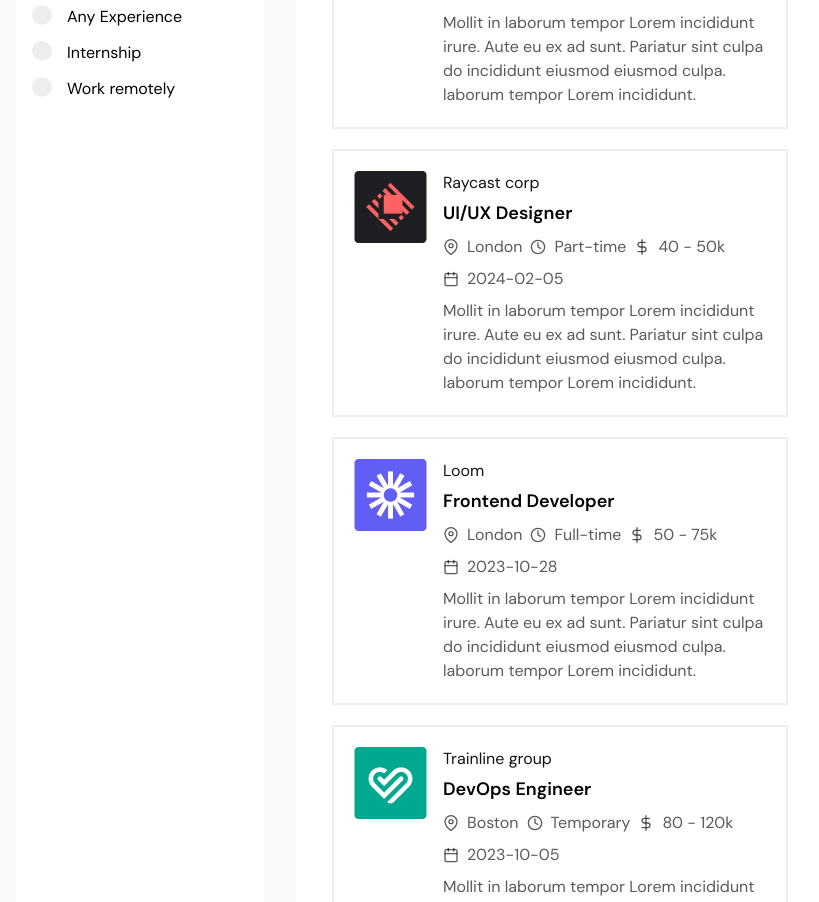
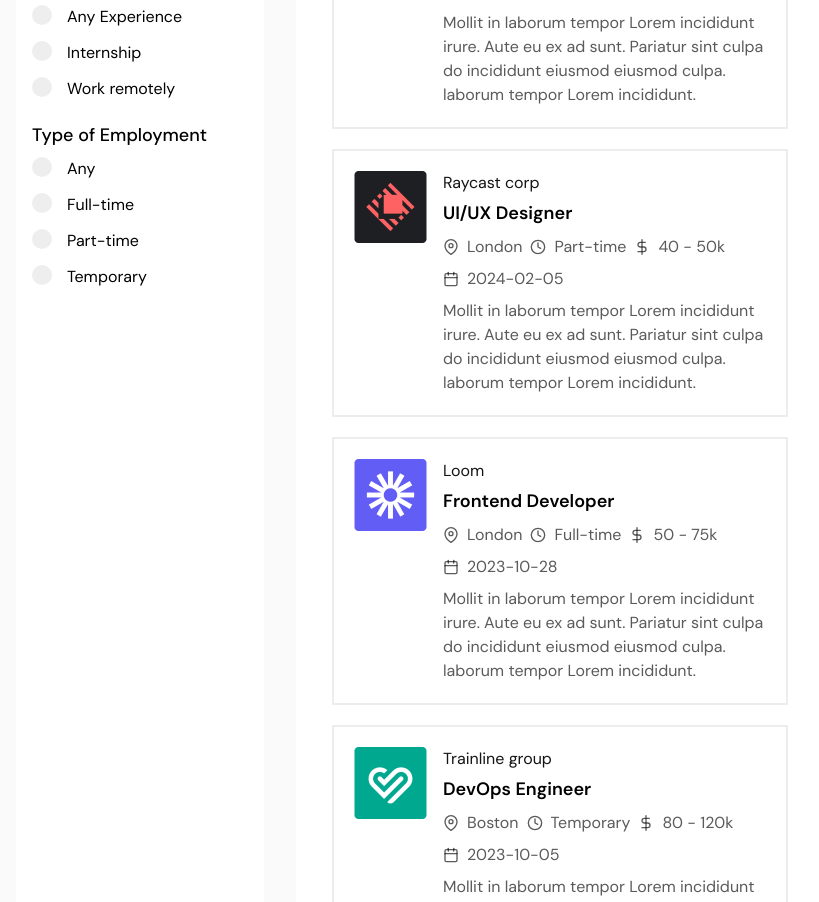
Before and after one commit to HasuHasmath/MERN-Job-Portal, a React (Vite) app: page / in a window 1280 px wide. Shown: the part 1227-2129 px from the top of the page, without its empty margins (80-899 px from the left). Built offline with nearby package versions, Linux system fonts and the light colour scheme.

Commit message:
end of employment

```diff
--- /dev/null
+++ b/src/sidebar/EmployementType.jsx
@@ -0,0 +1,43 @@
+import React from 'react'
+import InputField from '../components/InputField';
+
+const EmployementType = ({handleChange}) => {
+  return (
+    <div>
+      <h4 className="text-lg font-medium mb-2">Type of Employment</h4>
+
+      <div>
+        <label className="sidebar-label-container">
+          <input
+            type="radio"
+            name="test"
+            id="test"
+            value=""
+            onChange={handleChange}
+          />
+          <span className="checkmark"></span>Any
+        </label>
+        <InputField
+          handleChange={handleChange}
+          value="full-time"
+          title="Full-time"
+          name="test2"
+        />
+        <InputField
+          handleChange={handleChange}
+          value="part-time"
+          title="Part-time"
+          name="test2"
+        />
+        <InputField
+          handleChange={handleChange}
+          value="temporary"
+          title="Temporary"
+          name="test2"
+        />
+      </div>
+    </div>
+  );
+}
+
+export default EmployementType
--- a/src/sidebar/Sidebar.jsx
+++ b/src/sidebar/Sidebar.jsx
@@ -3,6 +3,7 @@ import Location from './Location';
 import Salary from './Salary';
 import JobPostingDate from './JobPostingDate';
 import WorkExperience from './WorkExperience';
+import EmployementType from './EmployementType';
 
 const Sidebar = ({ handleChange, handleClick  }) => {
   return (
@@ -11,8 +12,9 @@ const Sidebar = ({ handleChange, handleClick  }) => {
 
       <Location handleChange={handleChange} />
       <Salary handleChange={handleChange} handleClick={handleClick} />
-      <JobPostingDate handleChange={handleChange} handleClick={handleClick}/>
-      <WorkExperience handleChange={handleChange} handleClick={handleClick}/>
+      <JobPostingDate handleChange={handleChange} handleClick={handleClick} />
+      <WorkExperience handleChange={handleChange} handleClick={handleClick} />
+      <EmployementType handleChange={handleChange} handleClick={handleClick} />
     </div>
   );
 };
--- a/src/sidebar/WorkExperience.jsx
+++ b/src/sidebar/WorkExperience.jsx
@@ -19,7 +19,7 @@ const WorkExperience = ({handleChange}) => {
         <InputField
           handleChange={handleChange}
           value="internship"
-          title="Internship "
+          title="Internship"
           name="test2"
         />
         <InputField
@@ -28,6 +28,7 @@ const WorkExperience = ({handleChange}) => {
           title="Work remotely"
           name="test2"
         />
+
       </div>
     </div>
   );
```
